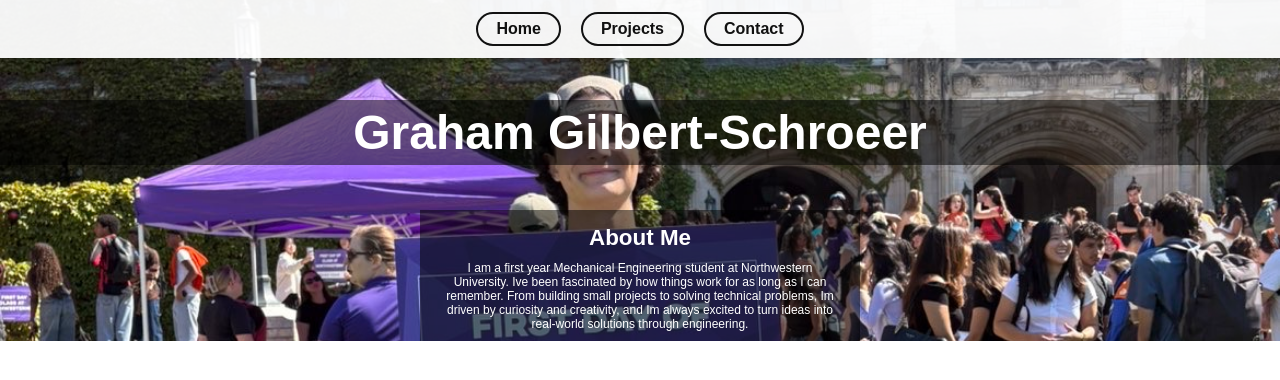
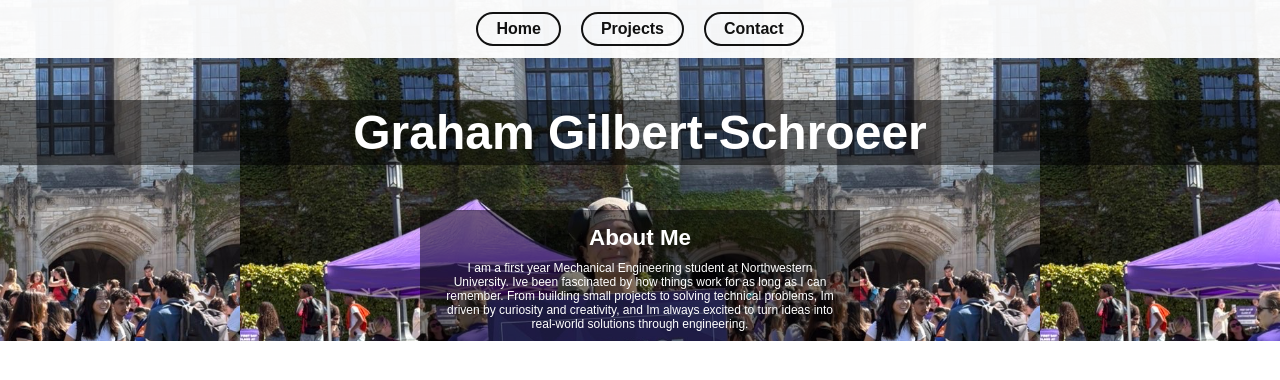
Before and after one commit to VeganPorkChop/personal-webstie, a website: page docs/index.html in a window 1280 px wide. Drawn offline with Linux system fonts and the light colour scheme.

Commit message:
Update background size for all-browsers section to 100vh

```diff
--- a/docs/index.html
+++ b/docs/index.html
@@ -60,7 +60,7 @@
         .all-browsers {
             background-color: #111;
             background-image: var(--frontpage-image, none);
-            background-size: cover;
+            background-size: 100vh;
             background-position: center;
             background-attachment: fixed;
             padding-top: 100px;
```
